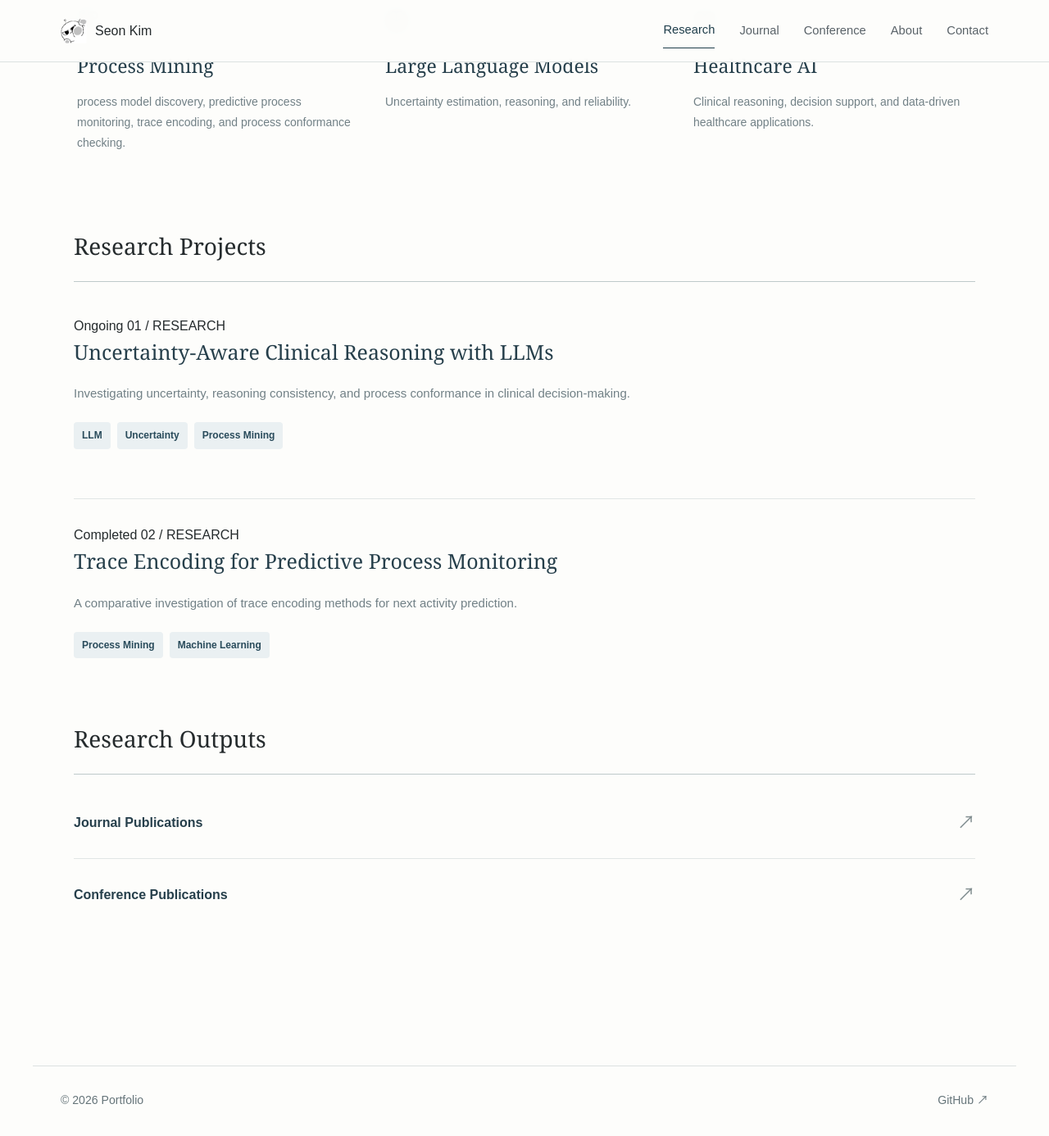
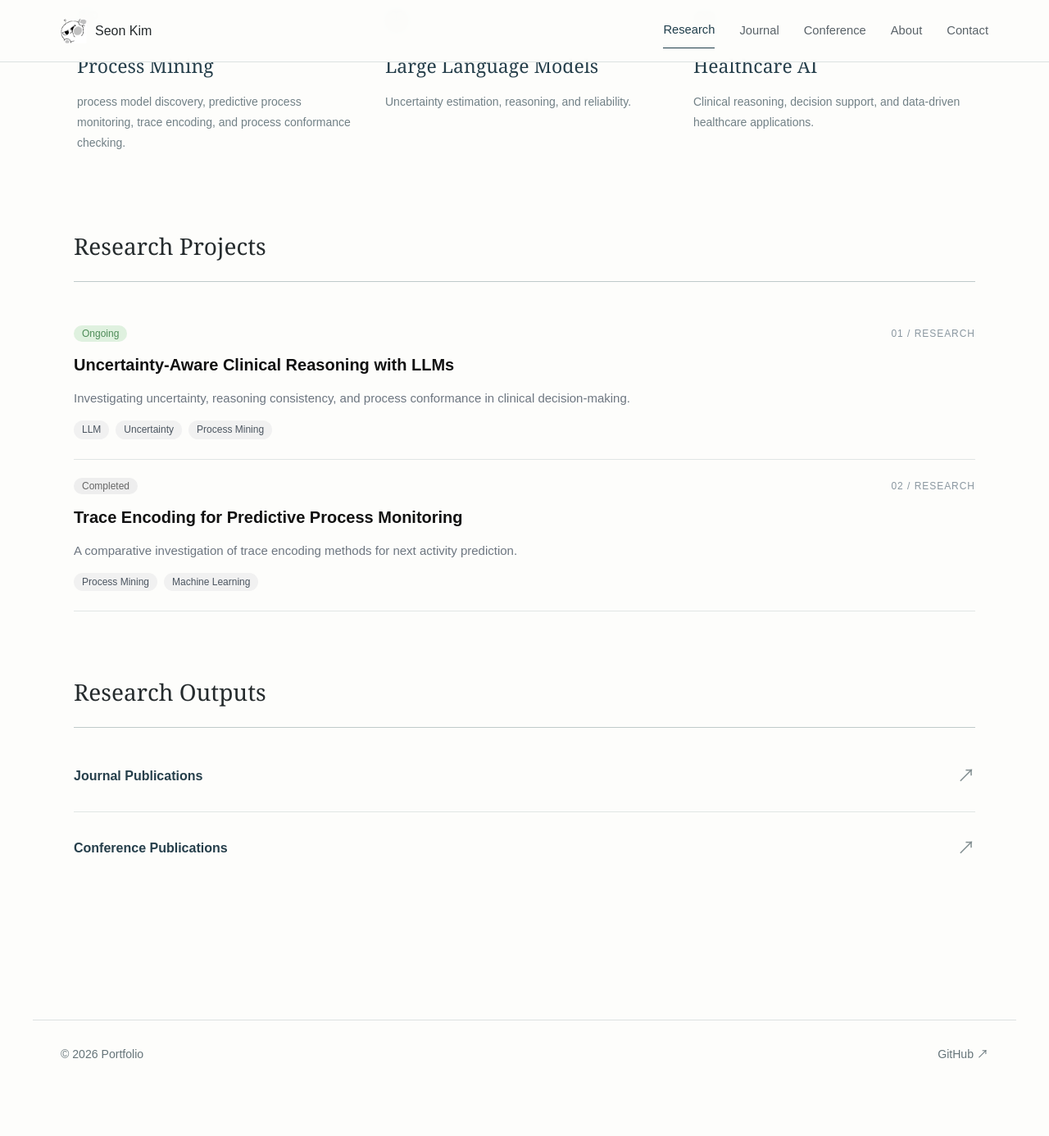
Before and after one commit to KSO012/KSO012.github.io, a Jekyll site: the page built from research.md, in a window 1280 px wide and 1400 px high, scrolled down 641 px. Shown: the top 1386 px of the window at 82% size. Built offline with Jekyll 4.4.1, drawn with Linux system fonts in a browser that asks for light colours; after the commit the page ends 1985 px from its top, so only the background shows below that.

Commit message:
Update style.css

```diff
--- a/assets/style.css
+++ b/assets/style.css
@@ -116,79 +116,92 @@
    RESEARCH PROJECTS
 ========================================= */
 
+/* Research Projects */
+
+.research-projects {
+  margin-top: 4px;
+}
+
 .research-project {
-  padding: 30px 0 35px;
+  padding: 22px 0 24px;
   border-bottom: 1px solid #e1e6e5;
 }
 
 .research-project:first-child {
-  padding-top: 5px;
+  padding-top: 18px;
 }
 
 .research-project:last-child {
-  border-bottom: none;
-  padding-bottom: 0;
+  border-bottom: 1px solid #e1e6e5;
 }
 
-.research-project-label {
-  margin-bottom: 20px;
-  color: #527d7b;
+.research-project-top {
+  display: flex;
+  align-items: center;
+  justify-content: space-between;
+  gap: 16px;
+  margin-bottom: 14px;
+}
+
+.research-project-number {
+  color: #8a97a0;
   font-size: 12px;
-  font-weight: 700;
-  letter-spacing: 1.3px;
+  letter-spacing: 0.08em;
+  white-space: nowrap;
+}
+
+.research-status {
+  display: inline-flex;
+  align-items: center;
+  padding: 4px 10px;
+  border-radius: 999px;
+  font-size: 12px;
+  line-height: 1;
+  font-weight: 500;
+}
+
+.research-status.ongoing {
+  background: #dff1df;
+  color: #4d8b57;
+}
+
+.research-status.completed {
+  background: #eeeeee;
+  color: #666666;
 }
 
 .research-project h3 {
-  margin: 0 0 18px;
-  color: #263f4b;
-  font-family: Georgia, serif;
-  font-size: 25px;
-  font-weight: 400;
-  line-height: 1.5;
+  margin: 0 0 12px;
+  color: #111111;
+  font-family: inherit;
+  font-size: 20px;
+  font-weight: 700;
+  line-height: 1.45;
 }
 
 .research-project p {
-  margin: 0 0 22px;
-  color: #718086;
+  margin: 0 0 14px;
+  color: #6d7680;
   font-size: 15px;
   line-height: 1.8;
 }
-
-/* Research Tags */
 
 .research-tags {
   display: flex;
   flex-wrap: wrap;
   gap: 8px;
-  margin-bottom: 25px;
 }
 
 .research-tags span {
-  padding: 6px 10px;
-  border-radius: 4px;
-  background: #eaf0f2;
-  color: #294b5b;
+  display: inline-flex;
+  align-items: center;
+  padding: 4px 10px;
+  border-radius: 999px;
+  background: #f1f1f1;
+  color: #4b5560;
   font-size: 12px;
-  font-weight: 600;
+  line-height: 1.2;
 }
-
-/* Project Links */
-
-.research-project-link {
-  display: inline-block;
-  color: #294b5b;
-  font-size: 13px;
-  font-weight: 600;
-  text-decoration: none;
-  transition: color 0.2s ease;
-}
-
-.research-project-link:hover {
-  color: #527d7b;
-  text-decoration: underline;
-  text-underline-offset: 5px;
-}
-
 
 /* =========================================
    RESEARCH OUTPUTS
```
